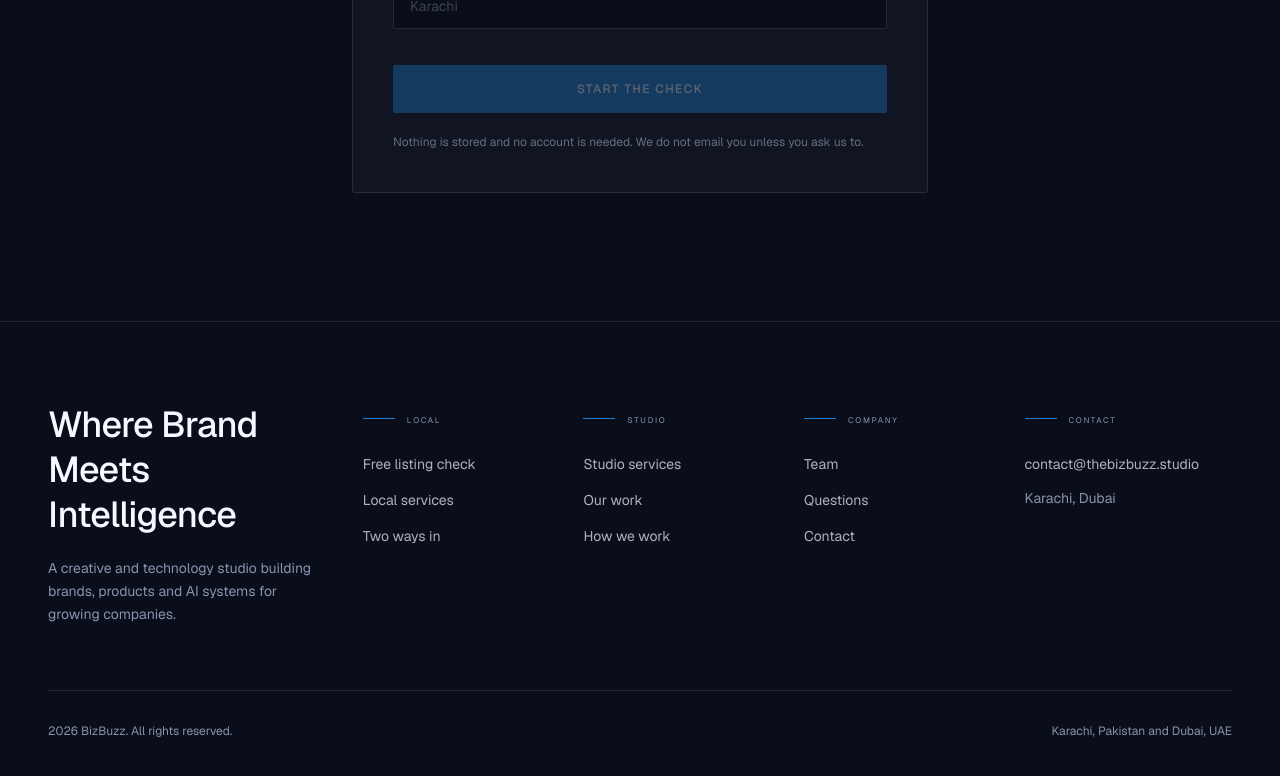
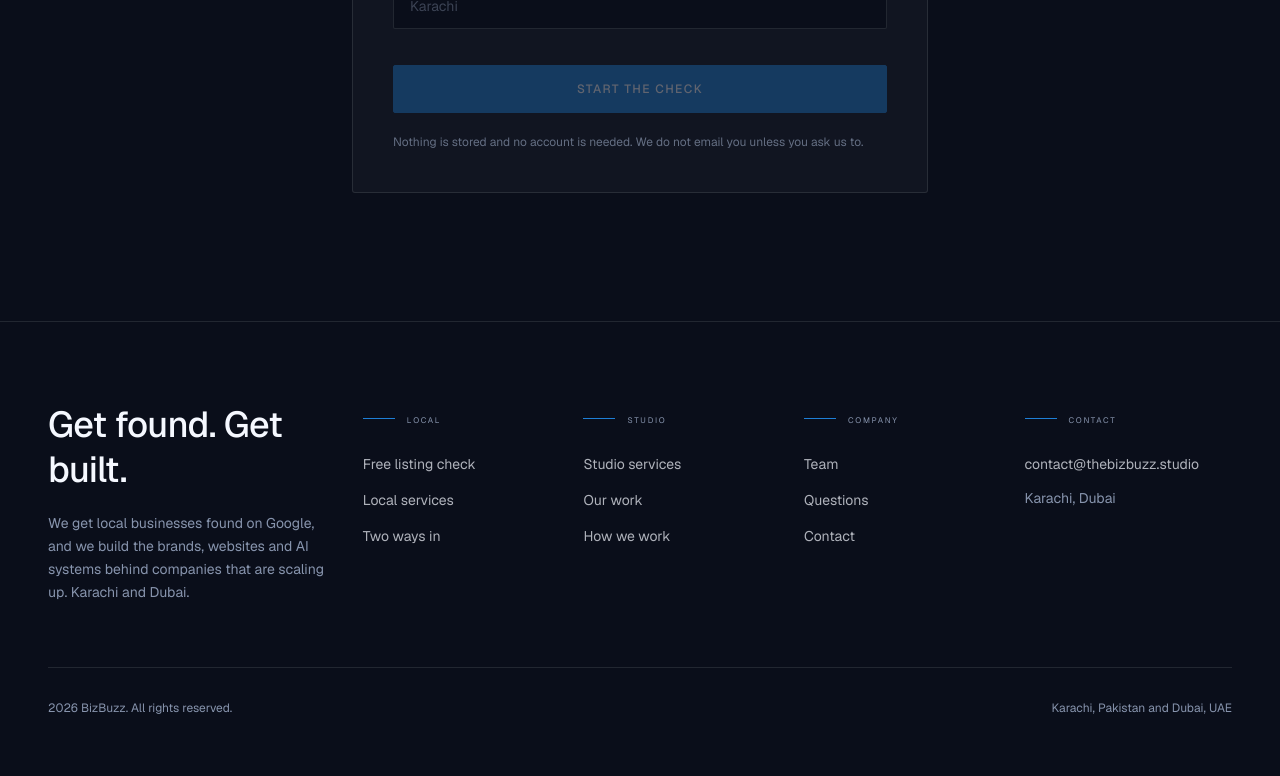
Before and after one commit to khabteehouse-del/thebizbuzz-studio, a Next.js app: page /tools/gbp-check in a window 1280 px wide. Shown: the part 1120-1896 px from the top of the page. Built offline with nearby package versions, Linux system fonts and the light colour scheme.

Commit message:
Fix arrow alignment and search metadata

```diff
--- a/components/layout/footer.tsx
+++ b/components/layout/footer.tsx
@@ -11,7 +11,7 @@
         <div className="grid gap-10 sm:grid-cols-2 md:gap-8 lg:grid-cols-[1.5fr_1fr_1fr_1fr_1.1fr]">
           <div>
             <p className="font-display text-2xl font-medium leading-tight tracking-[-0.02em] text-paper sm:text-3xl md:text-4xl">
-              {site.tagline}
+              Get found. Get built.
             </p>
             <p className="mt-5 max-w-sm text-sm leading-relaxed text-muted">
               {site.description}
--- a/components/sections/hero.tsx
+++ b/components/sections/hero.tsx
@@ -220,7 +220,7 @@
               <GrowthArrow
                 size={38}
                 sizeDesktop={96}
-                className="mb-[0.18em]"
+                className="mb-[0.3em]"
               />
             </div>
 
--- a/data/site.ts
+++ b/data/site.ts
@@ -6,8 +6,14 @@
 export const site = {
   name: "BizBuzz",
   tagline: "Where Brand Meets Intelligence",
+  /*
+    This text is what Google shows in results and what appears when
+    anyone shares the link. It has to speak to both audiences, so it
+    leads with the local half: that is the visitor most likely to
+    arrive from a search rather than a referral.
+  */
   description:
-    "A creative and technology studio building brands, products and AI systems for growing companies.",
+    "We get local businesses found on Google, and we build the brands, websites and AI systems behind companies that are scaling up. Karachi and Dubai.",
   url: "https://thebizbuzz.studio",
   email: "contact@thebizbuzz.studio",
   locations: ["Karachi", "Dubai"],
```
Also changed, not shown: INSTALL.txt (added).
